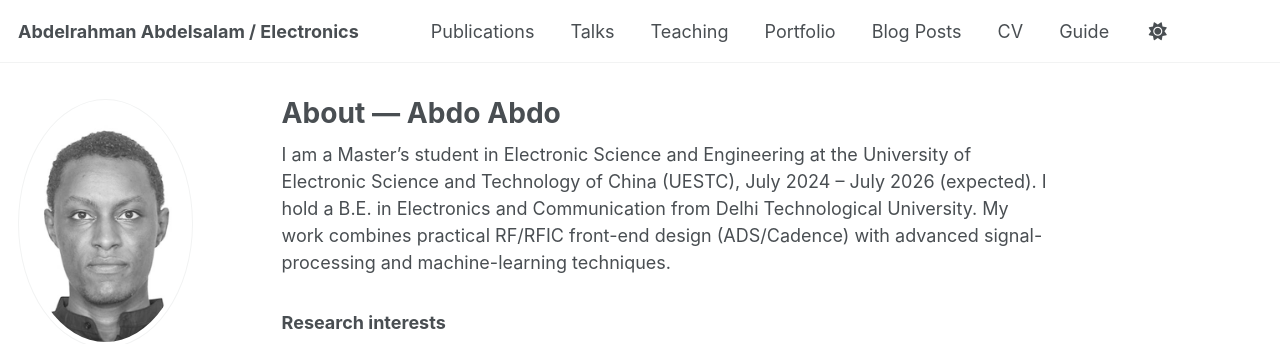
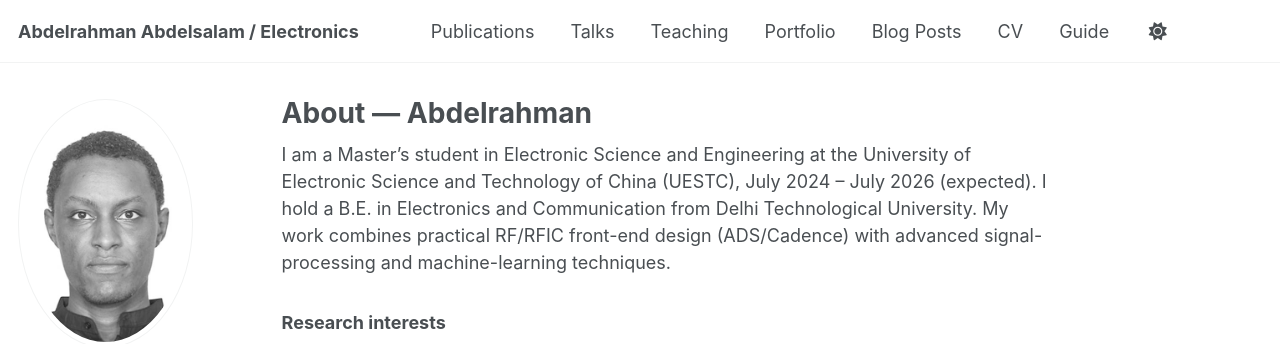
Before and after one commit to abdelrahman-dip/abdelrahmanosman.github.io, a Jekyll site: the page built from _pages/about.md, in a window 1280 px wide and 949 px high. Shown: the top 344 px of the window. Built offline with Jekyll 4.4.1, drawn with Linux system fonts in a browser that asks for light colours; some web fonts are replaced; a script that is not in the unit is left out.

Commit message:
Update about.md

```diff
--- a/_pages/about.md
+++ b/_pages/about.md
@@ -1,6 +1,6 @@
 ---
 permalink: /
-title: "About — Abdo Abdo"
+title: "About — Abdelrahman"
 author_profile: true
 redirect_from:
   - /about/
```
